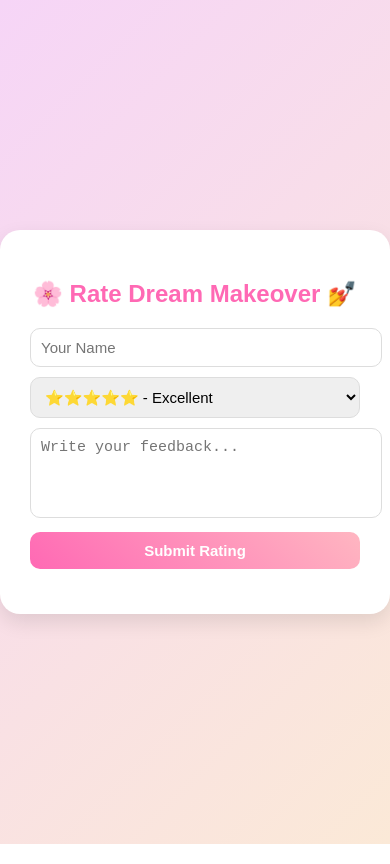
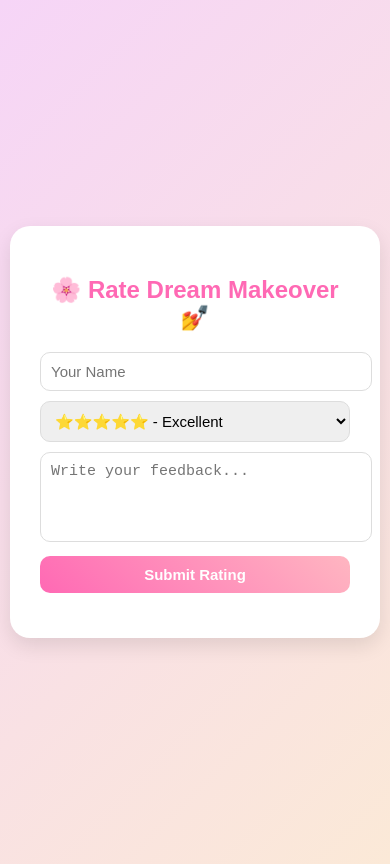
Before and after one commit to kpgangwar/dream-makeover-live, a website: page dream-makeover/rating.html in a window 390 px wide. Drawn offline with Linux system fonts and the light colour scheme.

Commit message:
update   dream-makeover/rating.html

```diff
--- a/dream-makeover/rating.html
+++ b/dream-makeover/rating.html
@@ -149,8 +149,6 @@
 
 
 
-
-
 <!DOCTYPE html>
 <html lang="en">
 <head>
@@ -176,6 +174,7 @@
       align-items: center;
       height: 100vh;
       margin: 0;
+      padding: 10px;
     }
 
     .card {
@@ -184,7 +183,7 @@
       box-shadow: 0 8px 20px rgba(0,0,0,0.1);
       padding: 30px;
       width: 350px;
-      max-width: 90%; /* Responsive tweak */
+      max-width: 100%;
       text-align: center;
       transition: all 0.3s ease;
     }
@@ -234,7 +233,7 @@
   <div class="card">
     <h2>🌸 Rate Dream Makeover 💅</h2>
 
-    <input type="text" id="name" placeholder="Your Name" required />
+    <input type="text" id="name" placeholder="Your Name" />
     <select id="stars">
       <option value="5">⭐⭐⭐⭐⭐ - Excellent</option>
       <option value="4">⭐⭐⭐⭐ - Very Good</option>
@@ -242,7 +241,7 @@
       <option value="2">⭐⭐ - Fair</option>
       <option value="1">⭐ - Poor</option>
     </select>
-    <textarea id="message" rows="4" placeholder="Write your feedback..." required></textarea>
+    <textarea id="message" rows="4" placeholder="Write your feedback..."></textarea>
     <button id="submitBtn">Submit Rating</button>
 
     <div class="message" id="responseMsg"></div>
@@ -262,7 +261,7 @@
       }
 
       try {
-        // Replace localhost with your deployed server URL
+        // Replace with your deployed backend/public API URL
         const res = await fetch("https://yourdomain.com/api/ratings", {
           method: "POST",
           headers: { "Content-Type": "application/json" },
@@ -289,7 +288,7 @@
 
     const submitBtn = document.getElementById("submitBtn");
     submitBtn.addEventListener("click", submitRating);
-    submitBtn.addEventListener("touchstart", submitRating); // Touch devices support
+    submitBtn.addEventListener("touchstart", submitRating); // Touch support for mobile
   </script>
 </body>
 </html>
```
